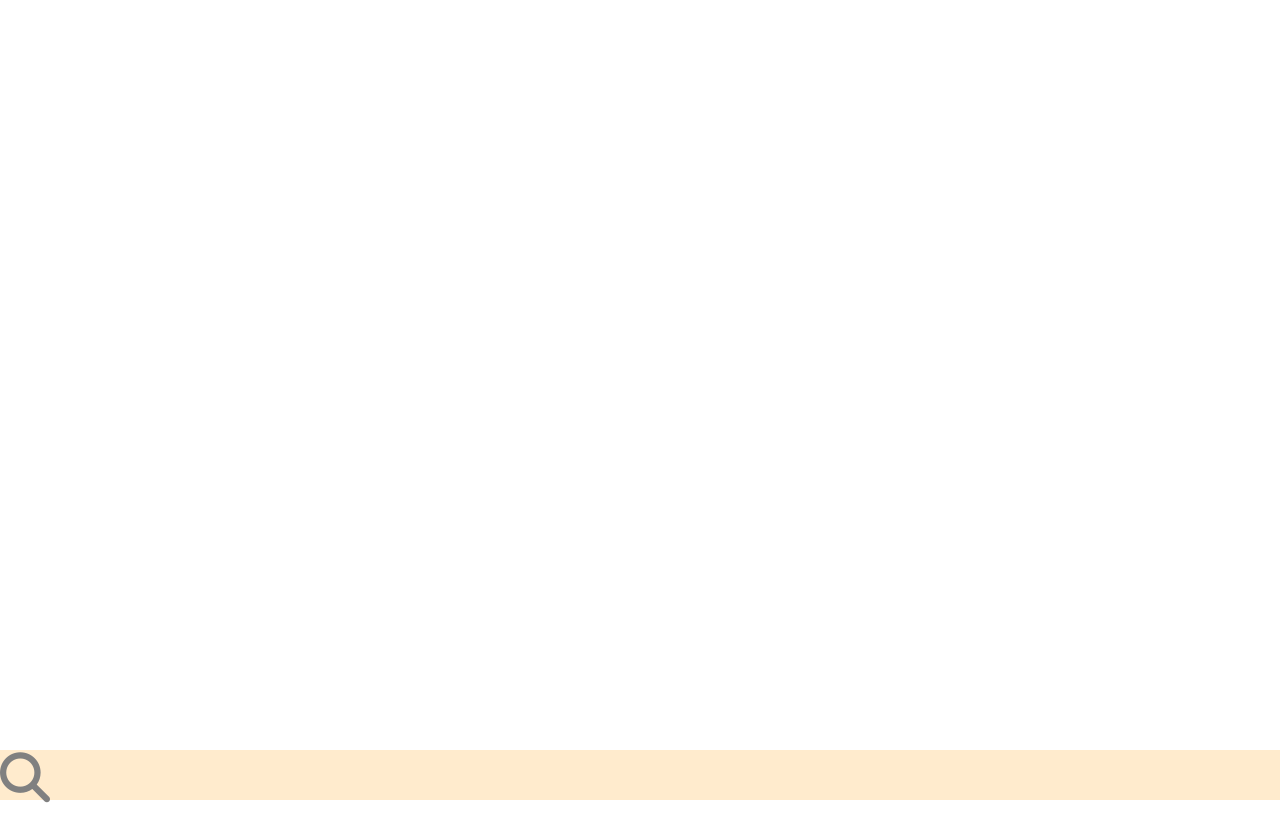
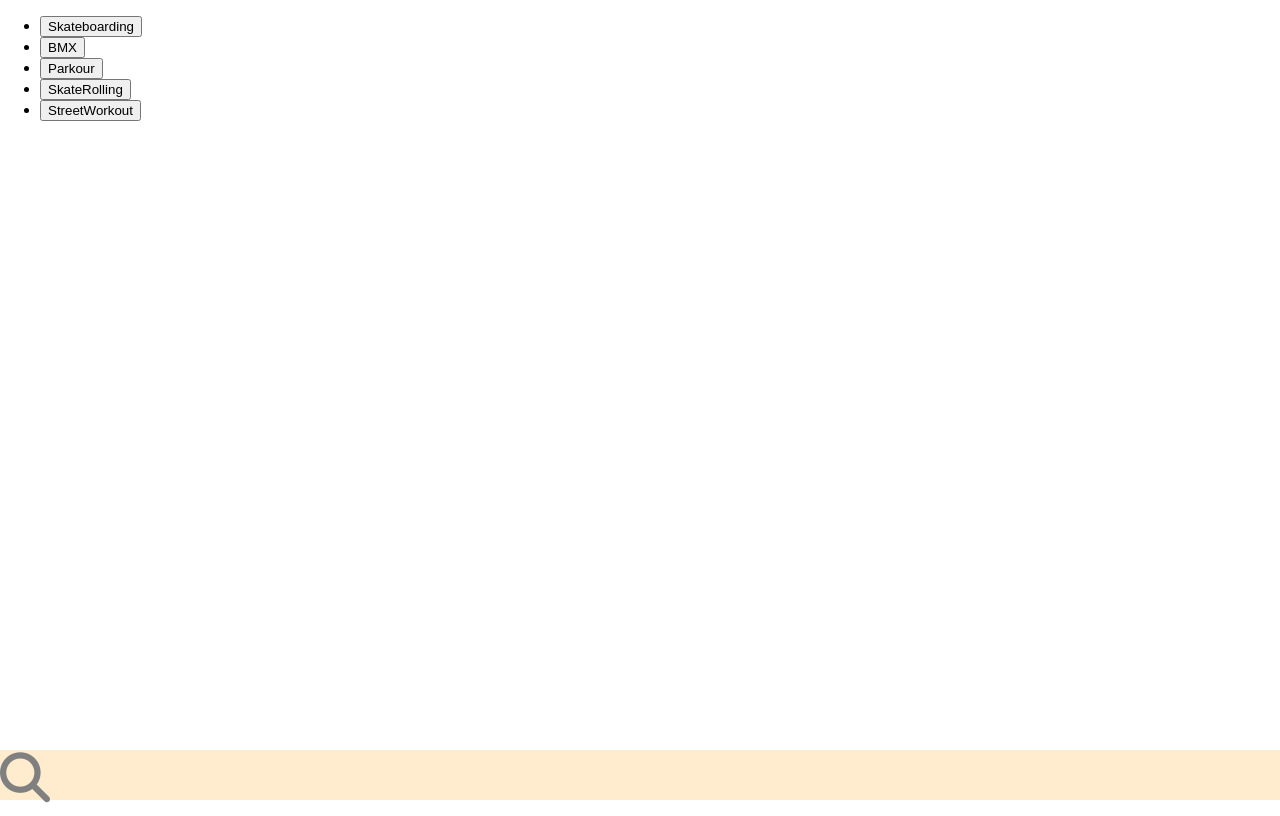
Before and after one commit to 3lv27/Aeonian-app, a React (Create React App) app: page /new in a window 1280 px wide. Built offline with nearby package versions, Linux system fonts and the light colour scheme.

Commit message:
progress: started newChallenge route

```diff
--- /dev/null
+++ b/src/AddChallenge/Components/SelectSport.js
@@ -0,0 +1,27 @@
+import React from 'react';
+import PropTypes from 'prop-types';
+
+const SelectSport = props => {
+    const Sports = ['Skateboarding', 'BMX', 'Parkour', 'SkateRolling', 'StreetWorkout']
+
+
+    return(
+        <ul>
+        {
+            Sports.map( sport => {
+             return (
+             <li className= "sports" id={sport} key= {sport}>
+                <button onClick={props.addSport.bind(null, sport)}> {sport} </button>
+             </li>
+             )
+            })
+        }
+        </ul>
+    )
+}
+
+export default SelectSport;
+
+SelectSport.proptypes = {
+    onClick: PropTypes.func.isRequired,
+}
--- /dev/null
+++ b/src/AddChallenge/Containers/NewChallenge.js
@@ -0,0 +1,34 @@
+import React, { Component } from 'react';
+
+
+import SelectSport from '../Components/SelectSport';
+// import NameDescription from '../Components/NameDescription';
+// import CoverPic from '../Components/CoverPic';
+// import SetLocation from '../Components/SetLocation';
+
+class NewChallenge extends Component {
+
+    state = {
+        challenge: {
+            sport: "",
+            name: "",
+            description: "",
+            cover: "",
+            location: "",
+            timeLimit: ""
+        }
+
+    }
+
+    addSport = (sportName) => {
+        this.setState({sport: sportName})
+    }
+
+    render() {
+        return(
+            <SelectSport addSport={this.addSport} />
+        )
+    }
+}
+
+export default NewChallenge;
--- a/src/App.js
+++ b/src/App.js
@@ -9,8 +9,9 @@ import './App.css'
 
 import Home from './Home';
 import NotFound from './NotFound';
-import Challenge from './Challenge';
-import NavMenu from './NavMenu';
+import Challenge from './Challenges/Containers/Challenge';
+import NewChallenge from './AddChallenge/Containers/NewChallenge';
+import NavMenu from './Menu/NavMenu';
 
 
 const App = () => (
@@ -19,6 +20,7 @@ const App = () => (
       <Switch>
         <Route exact path="/" component={Home} />
         <Route path="/challenges" component={Challenge} />
+        <Route path="/new" component={NewChallenge} />
         <Route component={NotFound} />
       </Switch>
       <NavMenu />
--- a/src/Challenge.js
+++ b/src/Challenges/Containers/Challenge.js
@@ -1,7 +1,7 @@
 import React, { Component } from 'react';
 // import axios from 'axios';
 
-import Challenges from './Challenges';
+import Challenges from '../Components/Challenges';
 
 
 class Challenge extends Component {
```
Also changed, not shown: src/Challenges/Components/ChallengeData.css (renamed from src/ChallengeData.css), src/Challenges/Components/ChallengeData.js (renamed from src/ChallengeData.js), src/Challenges/Components/ChallengeLayout.css (renamed from src/ChallengeLayout.css), src/Challenges/Components/ChallengeLayout.js (renamed from src/ChallengeLayout.js), src/Challenges/Components/Challenges.css (renamed from src/Challenges.css), src/Challenges/Components/Challenges.js (renamed from src/Challenges.js), src/Menu/NavMenu.css (renamed from src/NavMenu.css), src/Menu/NavMenu.js (renamed from src/NavMenu.js).
